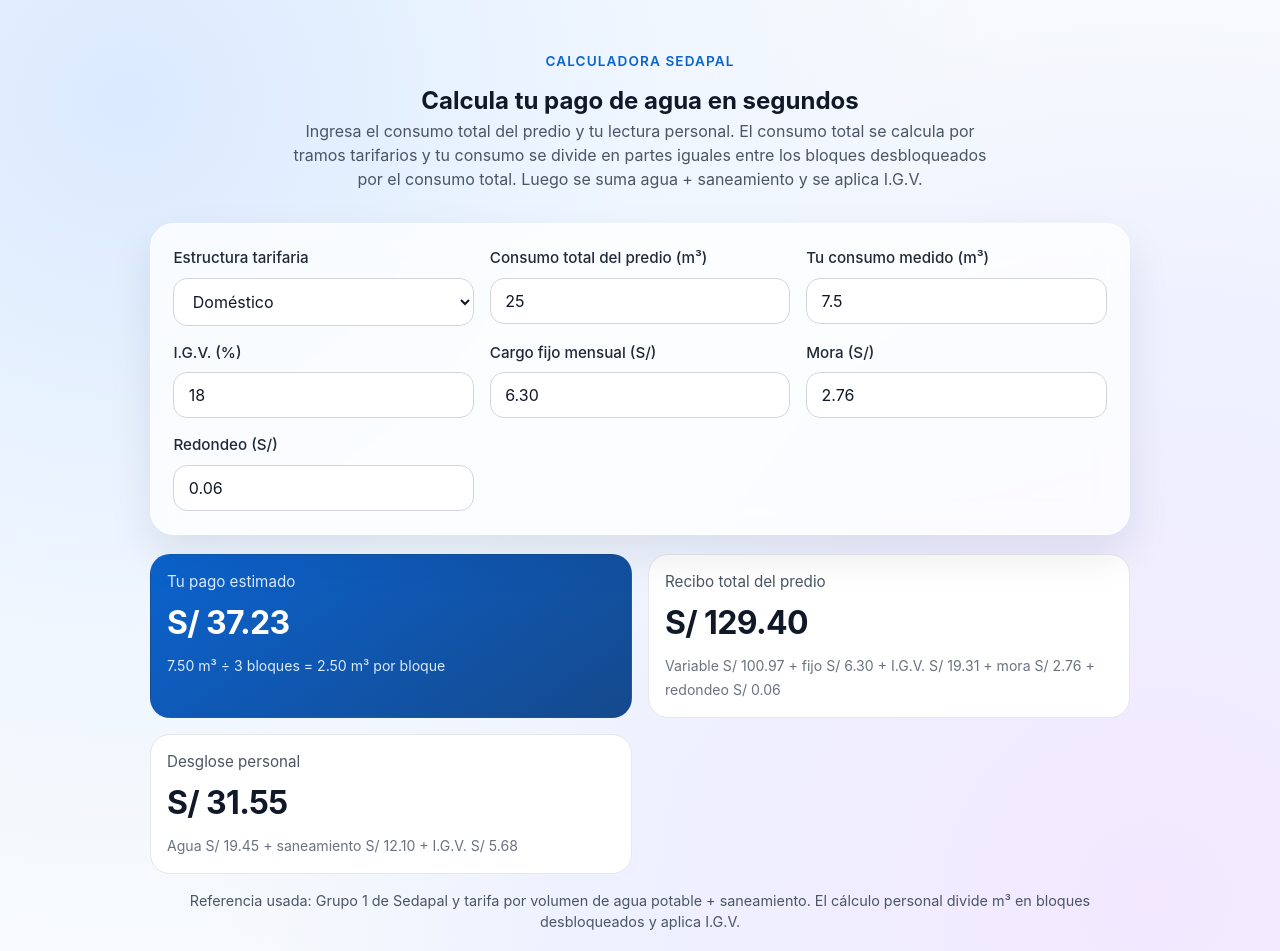
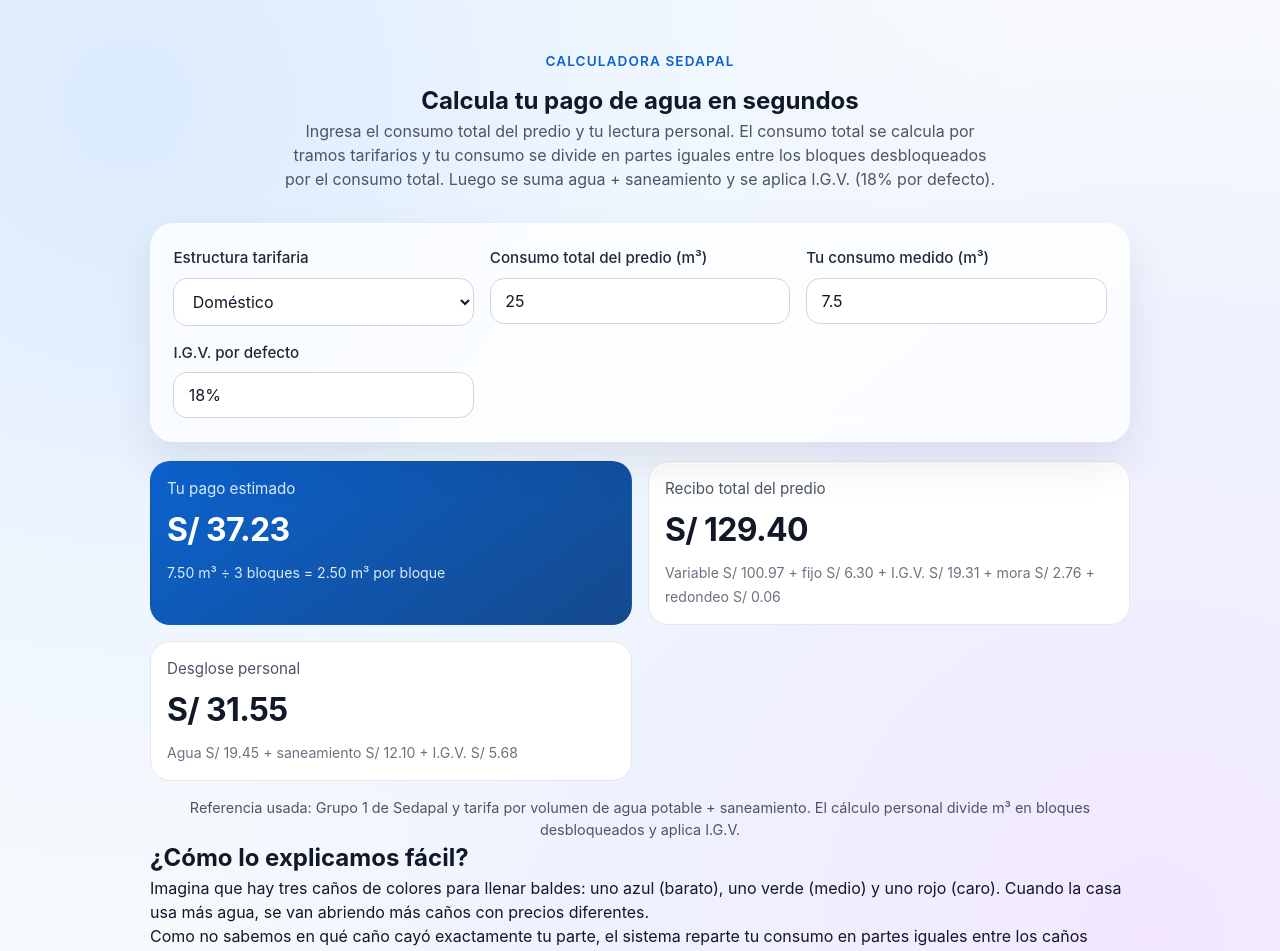
Before and after one commit to Akiranm2/medicion_agua, a React (Vite) app: page / in a window 1280 px wide. Shown: the top 951 px of the page. Built offline with nearby package versions, Linux system fonts and the light colour scheme.

Commit message:
fix: calculo por bloques desbloqueados + IGV

```diff
--- a/src/App.tsx
+++ b/src/App.tsx
@@ -69,6 +69,11 @@
   minimumFractionDigits: 2,
   maximumFractionDigits: 2,
 })
+
+const DEFAULT_IGV_PERCENT = 18
+const DEFAULT_FIXED_CHARGE = 6.3
+const DEFAULT_LATE_FEE = 2.76
+const DEFAULT_ROUNDING = 0.06
 
 const DOMESTIC_EFFECTIVE_POTABLE = 2.4873
 const DOMESTIC_EFFECTIVE_SEWAGE = 1.5515
@@ -158,10 +163,6 @@
   const [categoryKey, setCategoryKey] = useState(CATEGORIES[1].key)
   const [totalConsumption, setTotalConsumption] = useState('25')
   const [personalConsumption, setPersonalConsumption] = useState('7.5')
-  const [igvPercent, setIgvPercent] = useState('18')
-  const [fixedCharge, setFixedCharge] = useState('6.30')
-  const [lateFee, setLateFee] = useState('2.76')
-  const [rounding, setRounding] = useState('0.06')
 
   const selectedCategory = useMemo(
     () => CATEGORIES.find((category) => category.key === categoryKey) ?? CATEGORIES[1],
@@ -170,22 +171,15 @@
 
   const totalValue = Number(totalConsumption)
   const personalValue = Number(personalConsumption)
-  const igvPercentValue = Number(igvPercent)
-  const fixedChargeValue = Number(fixedCharge)
-  const lateFeeValue = Number(lateFee)
-  const roundingValue = Number(rounding)
+  const igvPercentValue = DEFAULT_IGV_PERCENT
+  const fixedChargeValue = DEFAULT_FIXED_CHARGE
+  const lateFeeValue = DEFAULT_LATE_FEE
+  const roundingValue = DEFAULT_ROUNDING
   const hasValidValues =
     Number.isFinite(totalValue) &&
     Number.isFinite(personalValue) &&
-    Number.isFinite(igvPercentValue) &&
-    Number.isFinite(fixedChargeValue) &&
-    Number.isFinite(lateFeeValue) &&
-    Number.isFinite(roundingValue) &&
     totalValue > 0 &&
     personalValue >= 0 &&
-    igvPercentValue >= 0 &&
-    fixedChargeValue >= 0 &&
-    lateFeeValue >= 0 &&
     personalValue <= totalValue
 
   const summary = useMemo(() => {
@@ -227,11 +221,8 @@
       perBlockVolume,
     }
   }, [
-    fixedChargeValue,
     hasValidValues,
     igvPercentValue,
-    lateFeeValue,
-    roundingValue,
     selectedCategory.key,
     selectedCategory.blocks,
     totalValue,
@@ -246,6 +237,7 @@
           Ingresa el consumo total del predio y tu lectura personal. El consumo total se calcula
           por tramos tarifarios y tu consumo se divide en partes iguales entre los bloques
           desbloqueados por el consumo total. Luego se suma agua + saneamiento y se aplica I.G.V.
+          ({DEFAULT_IGV_PERCENT}% por defecto).
         </p>
       </section>
 
@@ -285,47 +277,8 @@
           </label>
 
           <label className="field">
-            <span>I.G.V. (%)</span>
-            <input
-              type="number"
-              min="0"
-              step="0.01"
-              value={igvPercent}
-              onChange={(event) => setIgvPercent(event.target.value)}
-            />
-          </label>
-
-          <label className="field">
-            <span>Cargo fijo mensual (S/)</span>
-            <input
-              type="number"
-              min="0"
-              step="0.01"
-              value={fixedCharge}
-              onChange={(event) => setFixedCharge(event.target.value)}
-            />
-          </label>
-
-          <label className="field">
-            <span>Mora (S/)</span>
-            <input
-              type="number"
-              min="0"
-              step="0.01"
-              value={lateFee}
-              onChange={(event) => setLateFee(event.target.value)}
-            />
-          </label>
-
-          <label className="field">
-            <span>Redondeo (S/)</span>
-            <input
-              type="number"
-              min="0"
-              step="0.01"
-              value={rounding}
-              onChange={(event) => setRounding(event.target.value)}
-            />
+            <span>I.G.V. por defecto</span>
+            <input type="text" value={`${DEFAULT_IGV_PERCENT}%`} disabled />
           </label>
         </div>
         {!hasValidValues && (
@@ -376,6 +329,20 @@
           saneamiento. El cálculo personal divide m³ en bloques desbloqueados y aplica I.G.V.
         </p>
       </section>
+
+      <section className="explain-card">
+        <h2>¿Cómo lo explicamos fácil?</h2>
+        <p>
+          Imagina que hay tres caños de colores para llenar baldes: uno azul (barato), uno verde
+          (medio) y uno rojo (caro). Cuando la casa usa más agua, se van abriendo más caños con
+          precios diferentes.
+        </p>
+        <p>
+          Como no sabemos en qué caño cayó exactamente tu parte, el sistema reparte tu consumo en
+          partes iguales entre los caños abiertos. Después suma agua + saneamiento y al final
+          agrega el I.G.V.
+        </p>
+      </section>
     </main>
   )
 }
```
